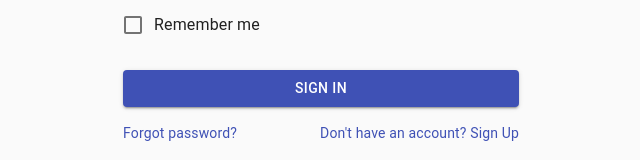
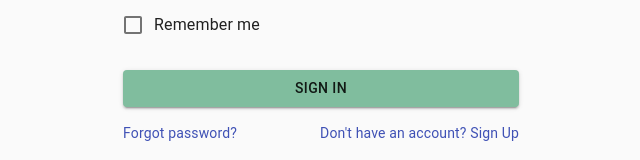
Before and after one commit to danielcr100/Proyecto-FInal-CN, a React (Create React App) app: page / in a window 1280 px wide. Shown: the part 503-663 px from the top of the page, without its empty margins (319-959 px from the left). Built offline with nearby package versions, Linux system fonts and the light colour scheme.

Commit message:
carga de logo

```diff
--- a/src/Signin.js
+++ b/src/Signin.js
@@ -10,6 +10,7 @@ import Grid from '@material-ui/core/Grid';
 import Typography from '@material-ui/core/Typography';
 import { makeStyles } from '@material-ui/core/styles';
 import Container from '@material-ui/core/Container';
+import './Styles/colores.css'
 
 
 const useStyles = makeStyles(theme => ({
@@ -69,8 +70,9 @@ export default function SignIn() {
                         type="submit"
                         fullWidth
                         variant="contained"
-                        color="primary"
-                        className={classes.submit}
+                        // color="primary"
+                        classes={{ root: classes.submit }}
+                        className={"bgcol-stem"}
                     >
                         Sign In
           </Button>
--- a/src/Styles/colores.css
+++ b/src/Styles/colores.css
@@ -11,7 +11,7 @@
     color: #ff420E
 }
 .bgcol-stem{
-    background-color: #80bd9e
+    background-color: #80bd9e !important
 }
 .txtcol-stem{
     color: #80bd9e
--- a/src/logo.js
+++ b/src/logo.js
@@ -12,7 +12,7 @@ class Logo extends React.Component {
     render() {
         return (
             < Typography align="center">
-                <img src="https://lh3.googleusercontent.com/Dpf6SwFV9Rj4zPZFPBMbGIosRqPylfs0ECtDl8SGVYd8fq2fyohZ-eGjYJUwfC2MZ41GMkhnxpBig72p2GmM2z48P7nagqzyQIe0_eqWsSqxLAMKoITsJdB8rRG4W1N6lDJiN7iz7-cQRrYMeAE9KzgnHb2vCh_rIWazMt8kRNNUuRs2nnWAq_kl1VVG6OZ2w1y2-1VDbdpurVih65_YVUuaHIgY0fo-_E0ZMwObIb8OK1-JevXxH-sGXJOsadaMKee7M2s9RcmyOuiMzbyyBGuBDIDRlC5a9-s8F3wNqDW1TLW2ts9CB80P8iv5K4a8Q5jxNtyZvSFdgpK-c_qTcG6PgtIA1WN8eTKVYyPI9rFS5-u_fmUccxpSo76dQHl1DXgidvFpDzlnlDkwK-fQOuPrO_Jhaa7Dlcygewva-VXxS9-PD1zOGJL-Wt7BXvlSt-n0TZhznJz8k_Y3PxgIqLFLLiLe3OIcB4adamB2kgG-sxJ-5rAFypKsD2HVd7GqeBB5v64lV7O0xKjmvlqaa2jL5zg9qLon3VNeWUCVjCy9vuQ-Si1bLvUVkjIR5v8ZA3ivnJX46VOSIA5TNEFcDkQTvV9UQwnRudfIkW30L6i73d1u1HM_8T9WqmZfmQIeuZrRl0gM-ciHOGHSgBkrLnvnjtWDM49IUir7zdpVyFR1efy2KQd98NM=w400-h208-no" alt="" />
+                <img src="https://66.media.tumblr.com/b3f14c831c7efc11d53fe1b0a96b5bc2/6f114817780c4d75-78/s400x600/58bf743cc1ec669c5a2d1f49045f4ccca82e83c5.png" alt="" />
 
             </Typography>
         );
```
Also changed, not shown: src/img/logo.png (added).
